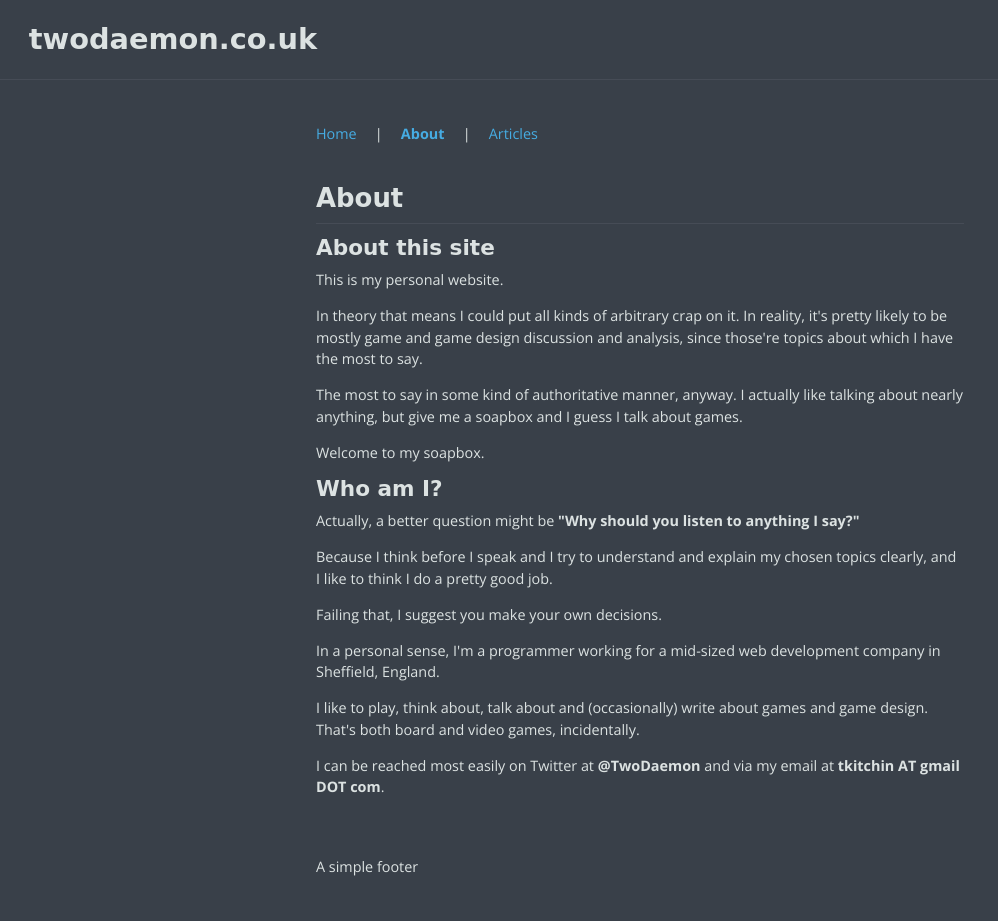
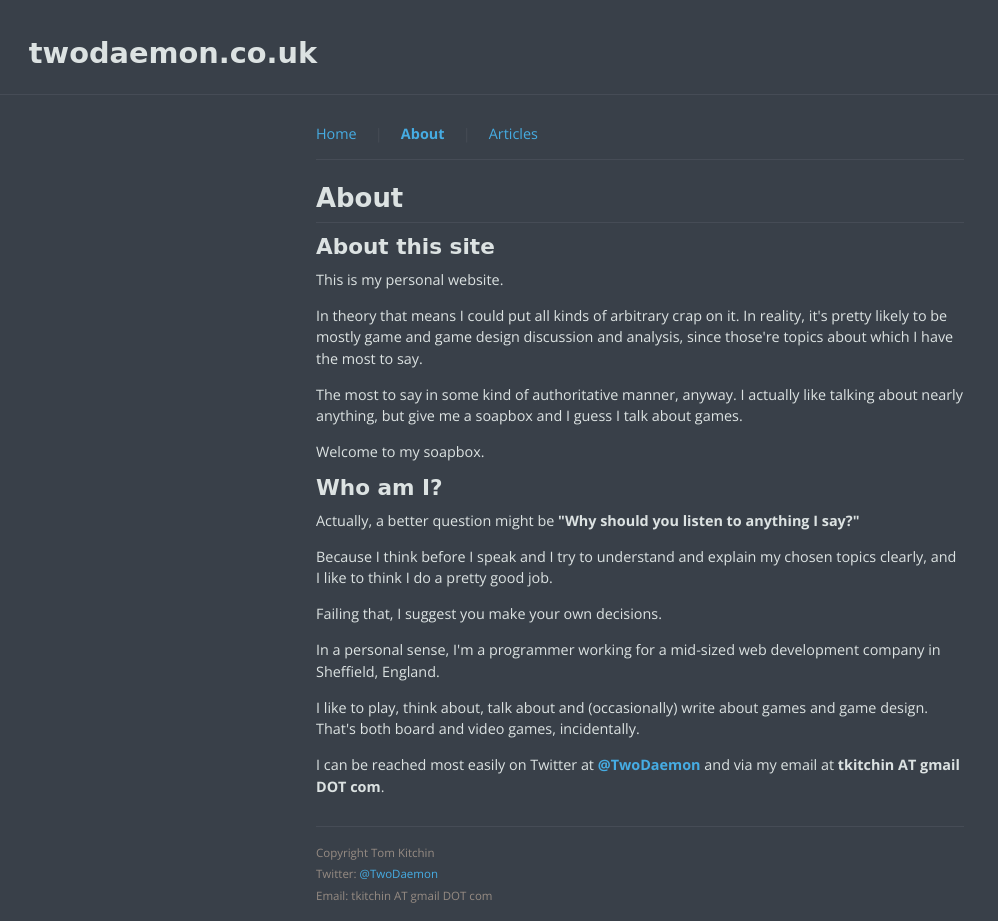
Before and after one commit to TwoDaemon/twodaemon, a Flask app: page /about in a window 1280 px wide; the page is wider, and only the part inside the window is pictured. Shown: that part, without its empty margins (0-998 px from the left). Before the commit the page ends 876 px from the top of that part, so only its background shows below. Run offline with Flask 2, Linux system fonts and the light colour scheme; some web fonts are replaced.

Commit message:
General styling stuff.

```diff
--- a/twodaemon/article.py
+++ b/twodaemon/article.py
@@ -42,6 +42,7 @@ class Article(object):
             "article_type": self.type,
             "article_url": url_for('article_single', article_name=self.name),
             "article_title": self.config['title'],
+            "article_subtitle": self.config['subtitle'],
             "page_count": len(self.config['pages']),
         }
 
--- a/twodaemon/static/css/sass/_body.scss
+++ b/twodaemon/static/css/sass/_body.scss
@@ -6,7 +6,10 @@ h1, h2, h3, h4 {
 
 h1, h2 {
     padding-bottom: 0.5em;
-    margin-bottom: 0.5em;
+    margin: {
+        top: 0.5em;
+        bottom: 0.5em;
+    }
 
     border-bottom: {
         width: 1px;
@@ -24,4 +27,24 @@ h4 {
     color: $secondary-colour;
 }
 
-.content {}
+#content {
+    ul,ol {
+        padding-left: 1em;
+        margin-bottom: 1em;
+    }
+}
+
+.subtitle {
+    margin-bottom: 1em;
+    color: $secondary-colour;
+    font-style: italic;
+    font-size: 1.1em;
+}
+
+.site-title {
+    padding: {
+        left: 1em;
+        top: 1em;
+        bottom: 1em;
+    }
+}
--- a/twodaemon/static/css/sass/_footer.scss
+++ b/twodaemon/static/css/sass/_footer.scss
@@ -1 +1,15 @@
 /* Footer */
+
+footer {
+    color: $secondary-colour;
+
+    border-top: {
+        width: 1px;
+        color: $background-highlight-colour;
+        style: solid;
+    }
+
+    ul {
+        font-size: 0.8em;
+    }
+}
--- a/twodaemon/static/css/sass/_navigation.scss
+++ b/twodaemon/static/css/sass/_navigation.scss
@@ -1,6 +1,8 @@
 /* Navigation */
 
 nav {
+    color: $background-highlight-colour;
+
     li {
         display: inline-block;
 
@@ -13,4 +15,10 @@ nav {
         content: " | ";
         padding: 0 1em;
     }
+
+    border-bottom: {
+        width: 1px;
+        color: $background-highlight-colour;
+        style: solid;
+    }
 }
--- a/twodaemon/static/css/sass/_structure.scss
+++ b/twodaemon/static/css/sass/_structure.scss
@@ -7,8 +7,10 @@
     margin: {
         left: auto;
         right: auto;
-        bottom: 1em;
     }
 
-    padding: 1em;
+    padding: {
+        top: 1em;
+        bottom: 1em
+    }
 }
--- a/twodaemon/static/css/style.css
+++ b/twodaemon/static/css/style.css
@@ -223,10 +223,15 @@ em {
   background-color: #394049;
   margin-left: auto;
   margin-right: auto;
-  margin-bottom: 1em;
-  padding: 1em; }
+  padding-top: 1em;
+  padding-bottom: 1em; }
 
 /* Navigation */
+nav {
+  color: #464c56;
+  border-bottom-width: 1px;
+  border-bottom-color: #464c56;
+  border-bottom-style: solid; }
   nav li {
     display: inline-block; }
     nav li .active {
@@ -241,6 +246,7 @@ h1, h2, h3, h4 {
 
 h1, h2 {
   padding-bottom: 0.5em;
+  margin-top: 0.5em;
   margin-bottom: 0.5em;
   border-bottom-width: 1px;
   border-bottom-color: #464c56;
@@ -252,4 +258,26 @@ h3, h4 {
 h4 {
   color: #968b83; }
 
+#content ul, #content ol {
+  padding-left: 1em;
+  margin-bottom: 1em; }
+
+.subtitle {
+  margin-bottom: 1em;
+  color: #968b83;
+  font-style: italic;
+  font-size: 1.1em; }
+
+.site-title {
+  padding-left: 1em;
+  padding-top: 1em;
+  padding-bottom: 1em; }
+
 /* Footer */
+footer {
+  color: #968b83;
+  border-top-width: 1px;
+  border-top-color: #464c56;
+  border-top-style: solid; }
+  footer ul {
+    font-size: 0.8em; }
--- a/twodaemon/templates/_base.html
+++ b/twodaemon/templates/_base.html
@@ -5,7 +5,7 @@
         <link rel="stylesheet" type="text/css" href="{{ url_for('static', filename='css/style.css') }}" />
     </head>
     <body>
-        <h1 class="site-title container">twodaemon.co.uk</h1>
+        <h1 class="site-title">twodaemon.co.uk</h1>
         <nav class="container">
             {% block navigation %}
             {% from '_macros.html' import nav %}
@@ -29,7 +29,11 @@
         </section>
         <footer id="footer" class="container">
             {% block footer %}
-            <p>A simple footer</p>
+            <ul>
+                <li>Copyright Tom Kitchin</li>
+                <li>Twitter: <a href="http://twitter.com/TwoDaemon">@TwoDaemon</a></li>
+                <li>Email: tkitchin AT gmail DOT com</li>
+            </ul>
             {% endblock %}
         </footer>
     </body>
--- a/twodaemon/templates/about.html
+++ b/twodaemon/templates/about.html
@@ -18,5 +18,5 @@
     <p>In a personal sense, I'm a programmer working for a mid-sized web development company in Sheffield, England.</p>
     <p>I like to play, think about, talk about and (occasionally) write about games and game design. That's both board
     and video games, incidentally.</p>
-    <p>I can be reached most easily on Twitter at <strong>@TwoDaemon</strong> and via my email at <strong>tkitchin AT gmail DOT com</strong>.</p>
+    <p>I can be reached most easily on Twitter at <strong><a href="http://twitter.com/TwoDaemon">@TwoDaemon</a></strong> and via my email at <strong>tkitchin AT gmail DOT com</strong>.</p>
 {% endblock %}
--- a/twodaemon/templates/article.html
+++ b/twodaemon/templates/article.html
@@ -1,5 +1,6 @@
 {% extends "_base.html" %}
 
 {% block content %}
+    <div class="subtitle">{{ article_subtitle }}</div>
     {{ page_content }}
 {% endblock %}
```
Lines whose indentation alone changed are shown as unchanged.
